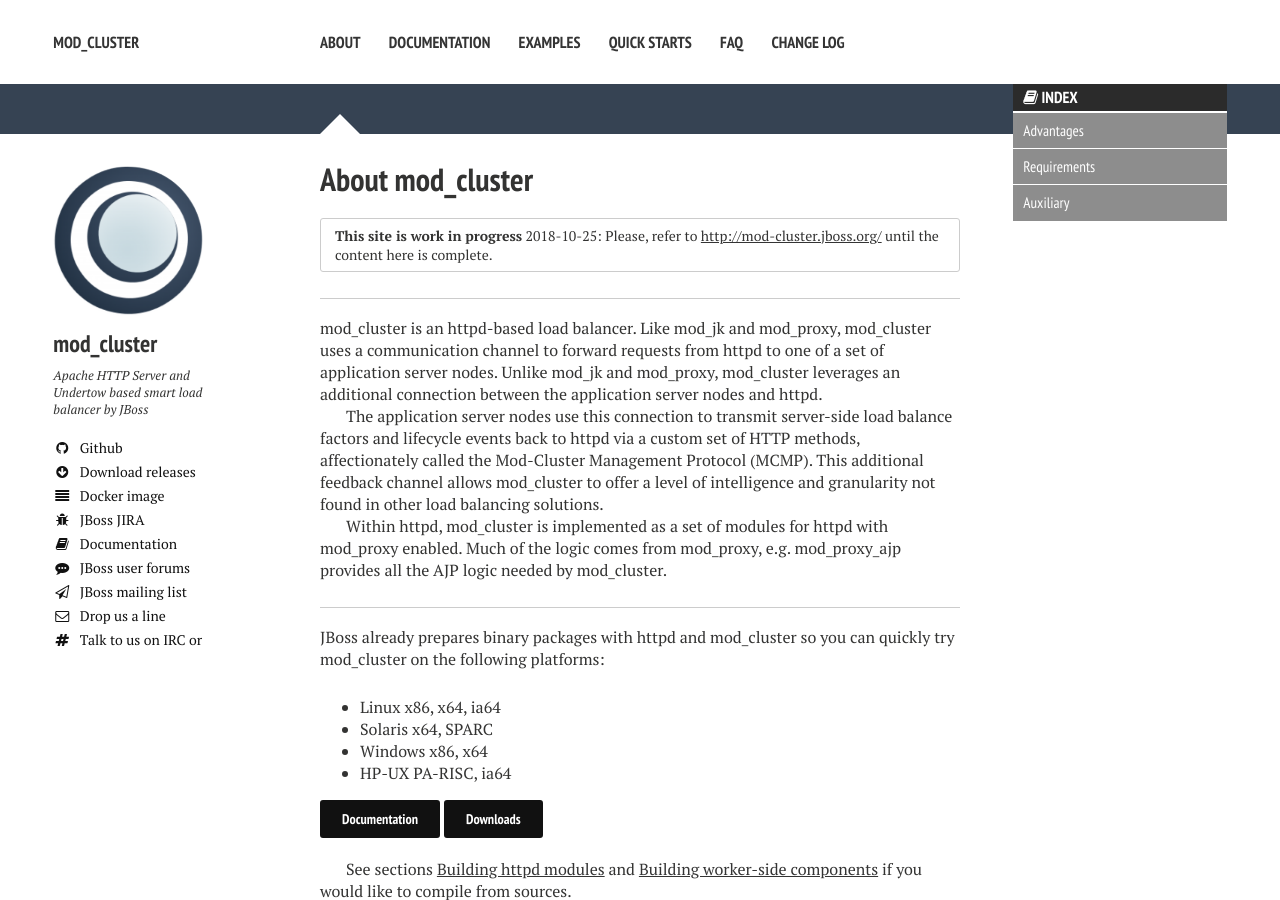
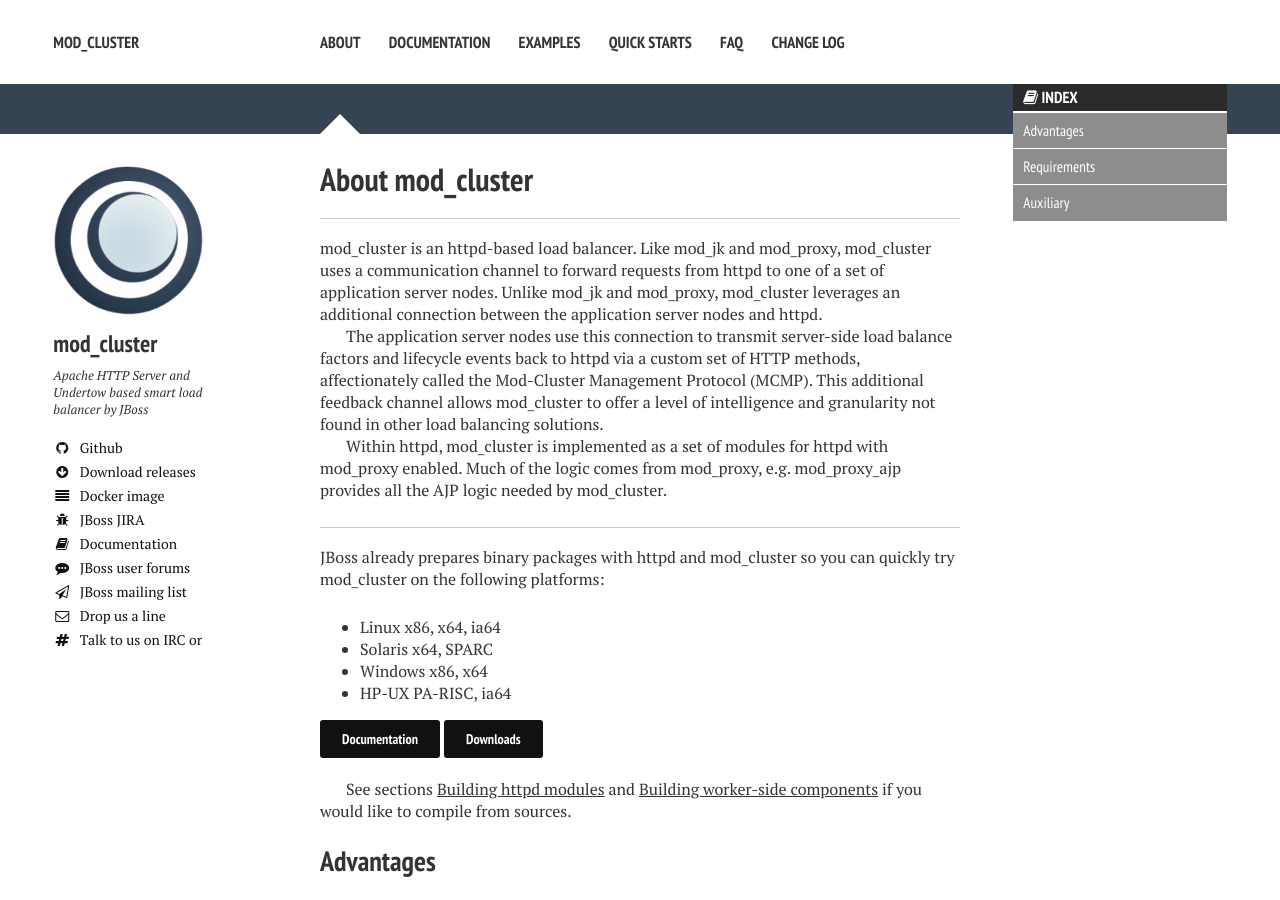
Before and after one commit to jajik/modcluster.io, a Jekyll site: the page built from index.md, in a window 1280 px wide and 900 px high. Built offline with Jekyll 4.4.1, drawn with Linux system fonts in a browser that asks for light colours; nearby versions of some CDN libraries.

Commit message:
Remove 'This site is work in progress'

```diff
--- a/index.md
+++ b/index.md
@@ -9,9 +9,6 @@
 ---
 
 {% include _toc.html %}
-
-**This site is work in progress** {{ site.time | date: '%Y-%m-%d' }}: Please, refer to [http://mod-cluster.jboss.org/](http://mod-cluster.jboss.org/) until the content here is complete.
-{: .notice}
 
 ---
 
```
Also changed, not shown: change_log/index.md (+0 -3 lines), examples/index.md (+0 -3 lines), faq/index.md (+0 -3 lines), quickstarts/index.md (+0 -3 lines).
